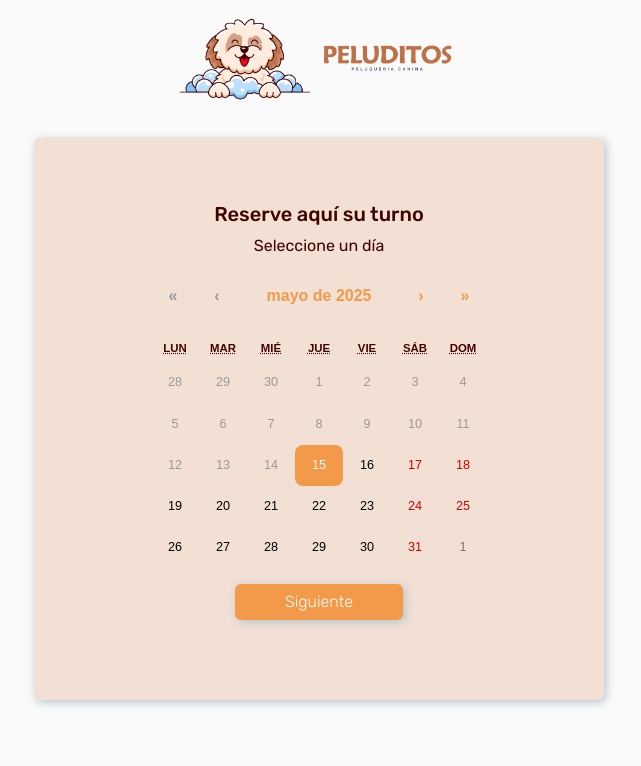
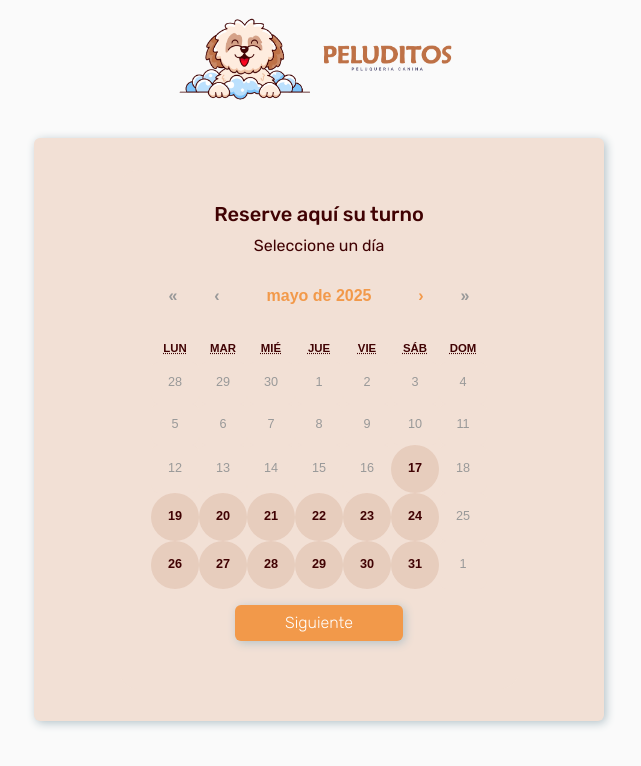
Before and after one commit to AyelenPorqueres/peluditos-front, a Next.js app in the folder peluditos/: page /client in a window 1280 px wide. Shown: the top 766 px of the page, without its empty margins (321-962 px from the left). Built offline with nearby package versions, Linux system fonts and the light colour scheme; no server answers.

Commit message:
Turnos clientes terminado

```diff
--- a/peluditos/src/app/(pages)/client/page.tsx
+++ b/peluditos/src/app/(pages)/client/page.tsx
@@ -50,17 +50,17 @@ export default function ClientPage() {
                                 <Mascotas
                                     setMostrarUsuario={setMostrarUsuario}
                                     setMostrarMascotas={setMostrarMascotas}
-                                    setMostrarPeluqueras={setMostrarPeluqueras}
+                                    setMostrarConfirmarTurno={setMostrarConfirmarTurno}
                                 />}
-                            {mostrarPeluqueras &&
+                            {/*mostrarPeluqueras &&
                                 <Peluqueras
                                     setMostrarMascotas={setMostrarMascotas}
                                     setMostrarPeluqueras={setMostrarPeluqueras}
                                     setMostrarConfirmarTurno={setMostrarConfirmarTurno}
-                                />}
+                                />*/}
                             {mostrarConfirmarTurno &&
                                 <ConfirmarTurno
-                                    setMostrarPeluqueras={setMostrarPeluqueras}
+                                    setMostrarMascotas={setMostrarMascotas}
                                     setMostrarConfirmarTurno={setMostrarConfirmarTurno}
                                 />}
                         </div>
--- a/peluditos/src/app/components/Calendario/calendario.css
+++ b/peluditos/src/app/components/Calendario/calendario.css
@@ -88,11 +88,6 @@
     border-radius: 8px;
   }
 
-  .react-calendar__tile--active {
-    background: #f2994a !important;
-    color: white;
-    border-radius: 8px;
-  }
 
   .mi-calendario button[disabled] {
     background-color: #f2e0d5;
@@ -100,3 +95,42 @@
     cursor: not-allowed;
     opacity: 1;
   }
+
+  .dia-disponible {
+    background-color: rgba(205, 159, 133, 0.3) !important; /* Verde menta con transparencia */
+    color: #400203 !important;
+    font-weight: bold !important;
+    border-radius: 50% !important;
+    aspect-ratio: 1 !important;
+    display: flex !important;
+    align-items: center !important;
+    justify-content: center !important;
+    margin: auto !important;
+    width: 90% !important;
+    position: relative !important;
+}
+
+.dia-disponible:hover {
+    background-color: #cd9f85 !important;
+}
+
+.react-calendar__tile:disabled {
+    background-color: #f0f0f0;
+    color: #999;
+}
+
+/* Estilo para el día seleccionado */
+.react-calendar__tile--active,
+.react-calendar__tile--active:enabled:hover,
+.react-calendar__tile--active:enabled:focus {
+    background-color: #cd9f85 !important;
+    color: white !important;
+    font-weight: bold !important;
+    border-radius: 50% !important;
+    aspect-ratio: 1 !important;
+    display: flex !important;
+    align-items: center !important;
+    justify-content: center !important;
+    margin: auto !important;
+    width: 90% !important;
+}
--- a/peluditos/src/app/components/Calendario/calendario.tsx
+++ b/peluditos/src/app/components/Calendario/calendario.tsx
@@ -2,17 +2,50 @@
 import Calendar from 'react-calendar'
 import 'react-calendar/dist/Calendar.css'
 import './calendario.css'
-import { useContext, useEffect, useState } from 'react';
+import { use, useContext, useEffect, useState } from 'react';
 import { TurnoContext } from '@/app/context/turno.context';
+import moment from 'moment';
+import { IsDiaNoDisponible } from '@/app/services/admin';
 
 type ValuePiece = Date | null;
 
 type Value = ValuePiece | [ValuePiece, ValuePiece];
 
-export default function Calendario(props:any) {
-    const { setMostrarCalendario, setMostrarHorarios }: { setMostrarCalendario: Function, setMostrarHorarios:Function } = props;
-    const [value, onChange] = useState<Value>(new Date());
+export default function Calendario(props: any) {
+    const { setMostrarCalendario, setMostrarHorarios }: { setMostrarCalendario: Function, setMostrarHorarios: Function } = props;
+    const [value, onChange] = useState<Value>();
     const { turnoData, setTurnoData } = useContext(TurnoContext);
+
+    const fechaMinima = moment(new Date()).add(1, 'days').toDate();
+    const fechaMaxima = moment(new Date()).add(30, 'days').toDate();
+    const [diasNoDisponibles, setDiasNoDisponibles] = useState<string[]>([]);
+
+    // Función para obtener los días no disponibles
+    const obtenerDiasNoDisponibles = async () => {
+        const dias = [];
+        let currentDate = new Date(fechaMinima);
+
+        while (currentDate <= fechaMaxima) {
+            const dia = new Date(currentDate);
+            const esNoDisponible = await IsDiaNoDisponible(dia);
+            if (esNoDisponible) {
+                dias.push(moment(dia).format('YYYY-MM-DD'));
+            }
+            // Incrementar la fecha en 1 día
+            currentDate.setDate(currentDate.getDate() + 1);
+        }
+        console.log('dias', dias);
+        setDiasNoDisponibles(dias);
+    }
+
+    //Deshabilita del calendario los domingos y los dias en los que no hay turnos disponibles
+    const isDateDisabled = (date: Date): boolean => {
+        const day = date.getDay();
+        const isSunday = day === 0;
+        const isInRango = date >= fechaMinima && date <= fechaMaxima;
+        const diaNoDisponible = diasNoDisponibles.includes(moment(date).format('YYYY-MM-DD'));
+        return isSunday || diaNoDisponible || !isInRango;
+    }
 
     const guardarDia = () => {
         setMostrarCalendario(false);
@@ -20,12 +53,16 @@ export default function Calendario(props:any) {
     }
 
     useEffect(() => {
+        obtenerDiasNoDisponibles();
+    }, []);
+
+    useEffect(() => {
         const turnoDataNew = {
             ...turnoData,
             dia: value,
         }
         setTurnoData(turnoDataNew);
-      }, [value]);
+    }, [value]);
 
     return (
         <div className="d-flex flex-column align-items-center justify-content-center calendario-box">
@@ -36,7 +73,15 @@ export default function Calendario(props:any) {
                 locale="es-ES"
                 value={value}
                 onChange={onChange}
-                minDate={new Date()}
+                minDate={fechaMinima}
+                maxDate={fechaMaxima}
+                //Si el dia no tiene turnos disponibles lo deshabilita
+                tileDisabled={({ date }) => isDateDisabled(date)}
+                //SI el dia tiene turnos disponibles le pone un estilo especial
+                tileClassName={({ date }) => {
+                    const isDiaNoDisponible = isDateDisabled(date)
+                    return isDiaNoDisponible ? '' : 'dia-disponible';
+                }}
             />
             <button
                 className="btn-style rounded p-1 m-3 my-3 d-grid gap-2 col-6 mx-auto"
--- a/peluditos/src/app/components/Horarios/horarios.tsx
+++ b/peluditos/src/app/components/Horarios/horarios.tsx
@@ -2,10 +2,7 @@
 import { useContext, useEffect, useState } from 'react';
 import { TurnoContext } from '@/app/context/turno.context';
 import './horarios.css'
-import { getTurnosDisponibles } from '@/app/services/client';
-import Peluqueras from '../Peluqueras/peluqueras';
-
-
+import { getTurnosDisponibles } from '@/app/services/admin';
 
 export default function Horarios(props: any) {
     const { setMostrarCalendario, setMostrarHorarios, setMostrarUsuario }: { setMostrarCalendario: Function, setMostrarHorarios: Function, setMostrarUsuario: Function } = props;
@@ -22,7 +19,7 @@ export default function Horarios(props: any) {
             ...turnoData,
             hora: horario.horario,
             peluquera: horario.peluquera.nombre,
-            id_peluquera: horario.peluquera.id
+            id_peluquera: horario.peluquera.id_peluquera
         })
         setMostrarHorarios(false);
         setMostrarUsuario(true);
--- a/peluditos/src/app/components/Mascotas/mascotas.tsx
+++ b/peluditos/src/app/components/Mascotas/mascotas.tsx
@@ -9,7 +9,7 @@ import { UserContext } from '@/app/context/user.context';
 
 
 export default function Mascotas(props: any) {
-    const { setMostrarUsuario, setMostrarMascotas, setMostrarPeluqueras }: { setMostrarUsuario: Function, setMostrarMascotas: Function, setMostrarPeluqueras: Function } = props;
+    const { setMostrarUsuario, setMostrarMascotas, setMostrarConfirmarTurno }: { setMostrarUsuario: Function, setMostrarMascotas: Function, setMostrarConfirmarTurno: Function } = props;
     const { turnoData, setTurnoData } = useContext(TurnoContext);
     const {userData} = useContext(UserContext);
     const [mascotas, setMascotas] = useState<string[]>([]);
@@ -30,7 +30,7 @@ export default function Mascotas(props: any) {
             id_mascota: mascota.id_mascota
         })
         setMostrarMascotas(false);
-        setMostrarPeluqueras(true);
+        setMostrarConfirmarTurno(true);
     }
 
     const irAtras = () => {
--- /dev/null
+++ b/peluditos/src/app/services/admin.ts
@@ -0,0 +1,30 @@
+import { AxiosResponse } from 'axios';
+import clientAxios from './axios';
+import { IUser } from '../model/IUser';
+
+export const getRazas = async (): Promise<any> => {
+    try {
+        const response: AxiosResponse<any, any> = await clientAxios.get('admin/razas');
+        return response.data;
+    } catch (error) {
+        console.log(error);
+    }
+}
+
+export const getTurnosDisponibles = async ({day}: {day: string}): Promise<any> => {
+    try {
+        const response: AxiosResponse<any, any> = await clientAxios.get('turnos/turnosDisponibles',{params: {day}});
+        return response.data;
+    } catch (error) {
+        console.log(error);
+    }
+}
+
+export const IsDiaNoDisponible = async (day: Date): Promise<any> => {
+    try {
+        const response: AxiosResponse<any, any> = await clientAxios.get('turnos/diasNoDisponibles',{params: {day}});
+        return response.data;
+    } catch (error) {
+        console.log(error);
+    }
+}
--- a/peluditos/src/app/services/client.ts
+++ b/peluditos/src/app/services/client.ts
@@ -2,14 +2,7 @@ import { AxiosResponse } from 'axios';
 import clientAxios from './axios';
 import { IUser } from '../model/IUser';
 
-export const getTurnosDisponibles = async ({day}: {day: string}): Promise<any> => {
-    try {
-        const response: AxiosResponse<any, any> = await clientAxios.get('admin/turnosDisponibles',{params: {day}});
-        return response.data;
-    } catch (error) {
-        console.log(error);
-    }
-}
+
 
 export const getMascotas = async (user:number): Promise<any> => {
     try {
@@ -37,3 +30,12 @@ export const createMascota = async (mascota: any): Promise<any> => {
         return error.response.data.statusCode;
     }
 }
+
+export const createTurno = async (turno: any): Promise<any> => {
+    try {
+        const response: AxiosResponse<any, any> = await clientAxios.post('/turnos', turno);
+        return response.data;
+    } catch (error:any) {
+        return error.response.data.statusCode;
+    }
+}
```
Also changed, not shown: peluditos/src/app/components/ConfirmarTurno/confirmarTurno.tsx (+40 -7 lines), peluditos/src/app/components/FormAgregarMascota/formAgregarMascota.tsx (+8 -8 lines).
